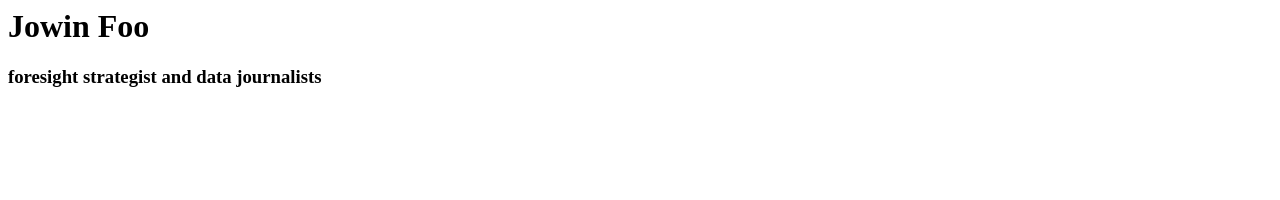
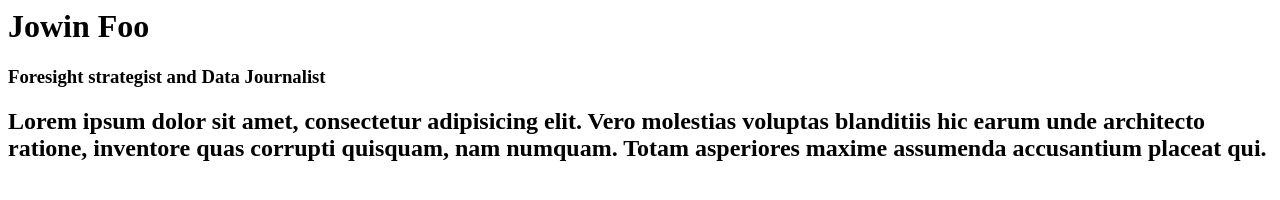
Before and after one commit to JowinFoo/JowinFoo.github.io, a plain HTML site: page index.html in a window 1280 px wide. Drawn offline with Linux system fonts and the light colour scheme.

Commit message:
Update index.html

```diff
--- a/index.html
+++ b/index.html
@@ -12,7 +12,15 @@
     <div class="big container">
         <div class="column01">
             <h1 class="title_header">Jowin Foo</h1>
-            <h3 class="details">foresight strategist and data journalists</h3>
+            <h3 class="sub_header">Foresight strategist and Data Journalist</h3>
+            <h2 class="detaiisl">Lorem ipsum dolor sit amet, consectetur adipisicing elit. Vero molestias voluptas
+                blanditiis hic earum unde architecto ratione, inventore quas corrupti quisquam, nam numquam. Totam
+                asperiores maxime assumenda accusantium placeat qui.</h2>
+
+            <div class="column02">
+
+
+            </div>
 
 
 
```
